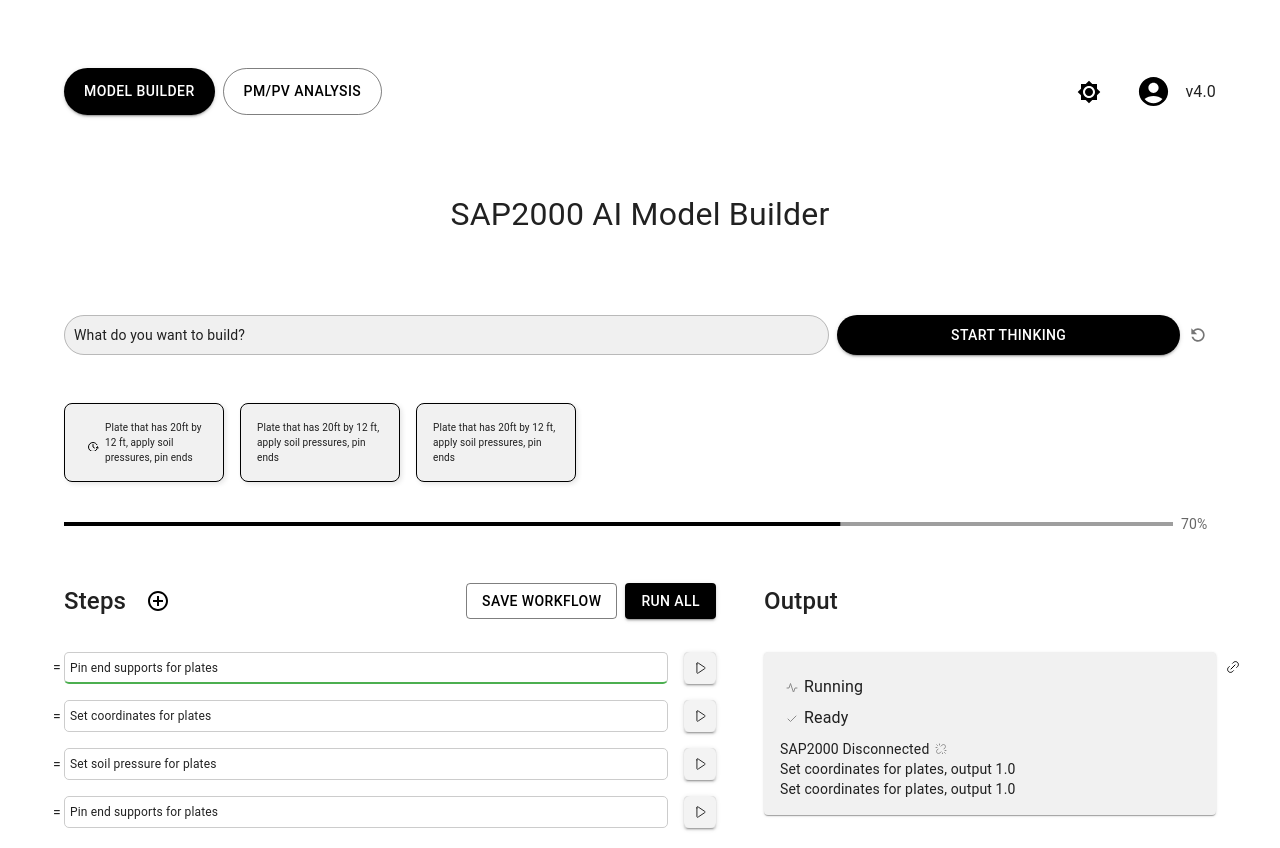
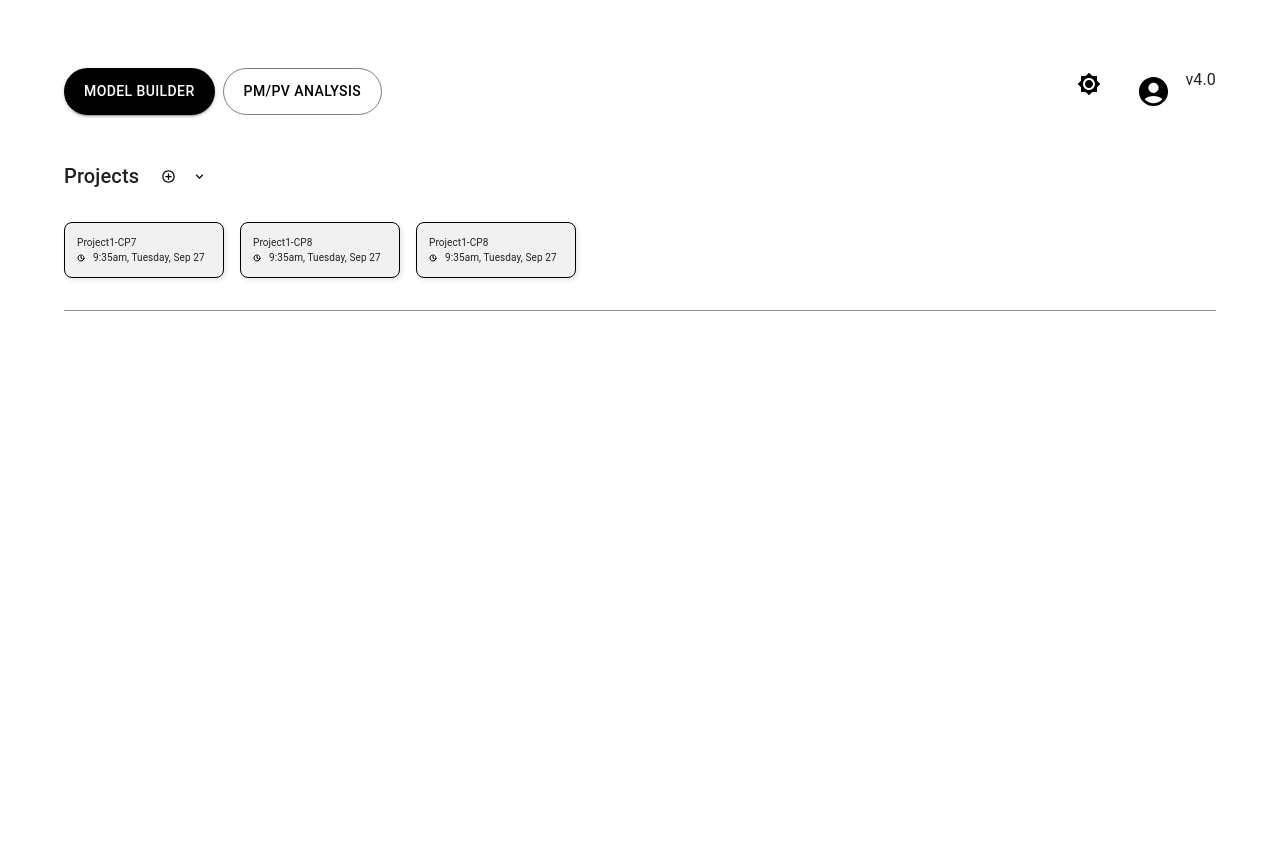
Before and after one commit to BenjaminClerk9938/sap2000-model-builder, a React (Create React App) app: page / in a window 1280 px wide. After the commit the page ends 800 px from the top, so only its background shows below. Built offline with nearby package versions, Linux system fonts and the light colour scheme.

Commit message:
Projects is created

```diff
--- a/src/App.js
+++ b/src/App.js
@@ -17,6 +17,7 @@
 import ModifiedTitle from "./components/ModifiedTitle";
 import InputField from "./components/inputFields";
 import ModifiedProgressBar from "./components/modifiedProgressbar";
+import ProjectsComponent from "./components/ProjectsComponent/index";
 
 function App() {
   const [darkMode, setDarkMode] = useState(false);
@@ -31,27 +32,8 @@
       <CssBaseline />
       <Container sx={{ padding: "20px", maxWidth: "762px" }}>
         <Header darkMode={darkMode} handleThemeChange={handleThemeChange} />
-        <ModifiedTitle />
-        <InputField />
-        <Box display="flex" gap={2} mb={4}>
-          <CardSelector />
-        </Box>
-        <ModifiedProgressBar />
-        {/* Steps and Output Sections */}
-
-        <Grid
-          container
-          spacing={6}
-          display="flex"
-          justifyContent={["center", "space-between"]}
-        >
-          <Grid item xs={12} md={7}>
-            <Steps />
-          </Grid>
-          <Grid item xs={12} md={5}>
-            <Output />
-          </Grid>
-        </Grid>
+        <ProjectsComponent />
+        <div style={{width: "100%", borderBottom: '1px solid #8B8B8B', padding: '1rem 0' }} ></div>
       </Container>
     </ThemeProvider>
   );
--- a/src/components/Header.js
+++ b/src/components/Header.js
@@ -28,7 +28,12 @@
           PM/PV Analysis
         </Button>
       </Box>
-      <Box display="flex" alignItems="center" justifyContent="space-between">
+      <Box
+        display="flex"
+        alignItems="start"
+        textAlign={"left"}
+        justifyContent="space-between"
+      >
         <Button onClick={handleThemeChange} size="small">
           {darkMode ? <Brightness5Icon /> : <Brightness7Icon />}
         </Button>
--- /dev/null
+++ b/src/components/ProjectsComponent/ProjectComponent.js
@@ -0,0 +1,40 @@
+import React from "react";
+import { Card, Typography, Box, Icon } from "@mui/material";
+
+const ProjectComponent = ({ name, time }) => {
+  return (
+    <Card sx={{ padding: 1.5 }} style={{ width: "10rem" }}>
+      <Box display="flex" flexDirection={"column"} alignItems="start" justifyContent={"space-between"} >
+        <Box>
+          <Typography fontSize={"10px"}>Project1-{name}</Typography>
+        </Box>
+        <Box display="flex" alignItems={"center"} gap={".5rem"} >
+          <svg
+            width="8"
+            height="8"
+            viewBox="0 0 8 8"
+            fill="none"
+            xmlns="http://www.w3.org/2000/svg"
+          >
+            <g clip-path="url(#clip0_556_213)">
+              <path
+                d="M7.56667 4.5L6.90017 3.83333L6.23333 4.5M7 4C7 5.65687 5.65687 7 4 7C2.34315 7 1 5.65687 1 4C1 2.34315 2.34315 1 4 1C5.10063 1 6.06283 1.59271 6.58483 2.47636M4 2.33333V4L5 4.66667"
+                stroke="black"
+                stroke-linecap="round"
+                stroke-linejoin="round"
+              />
+            </g>
+            <defs>
+              <clipPath id="clip0_556_213">
+                <rect width="8" height="8" fill="white" />
+              </clipPath>
+            </defs>
+          </svg>
+          <Typography fontSize="10px">{time} </Typography>{" "}
+        </Box>
+      </Box>
+    </Card>
+  );
+};
+
+export default ProjectComponent;
--- /dev/null
+++ b/src/components/ProjectsComponent/ProjectHeader.js
@@ -0,0 +1,47 @@
+import { Box, Button, colors, Typography } from "@mui/material";
+import React from "react";
+import ControlPointIcon from "@mui/icons-material/ControlPoint";
+import ExpandMoreIcon from "@mui/icons-material/ExpandMore";
+
+function ProjectHeader() {
+  return (
+    <Box
+      display="flex"
+      alignItems="center"
+      justifyContent="space-between"
+      paddingBottom="2rem"
+    >
+      <Box
+        display="flex"
+        flexDirection="row"
+        alignItems="center"
+        justifyContent="space-between"
+
+      >
+        <Typography
+          variant="h6"
+          fontSize="20px"
+          lineHeight="24.2px"
+          fontWeight={500}
+          sx={{paddingRight:"14px"}}
+        >
+          Projects
+        </Typography>
+        <Button sx={{ minWidth: "14px" }}>
+          <ControlPointIcon
+            sx={{ width: " 15px", height: "15px" }}
+            fontSize="16px"
+          />
+        </Button>
+        <Button sx={{ minWidth: "14px" }}>
+          <ExpandMoreIcon
+            fontSize="16px"
+            sx={{ width: " 15px", height: "15px" }}
+          />
+        </Button>
+      </Box>
+    </Box>
+  );
+}
+
+export default ProjectHeader;
--- /dev/null
+++ b/src/components/ProjectsComponent/index.js
@@ -0,0 +1,53 @@
+import React, { useState } from "react";
+import { Box, Card, Typography } from "@mui/material";
+import { DndProvider, useDrag, useDrop } from "react-dnd";
+import { HTML5Backend } from "react-dnd-html5-backend";
+import ProjectHeader from "./ProjectHeader";
+import ProjectComponent from "./ProjectComponent";
+// import StepCard from "./StepCard";
+
+// Step type constant for drag-and-dro
+
+const initialComponents = [
+  { title: "CP7", time: "9:35am, Tuesday, Sep 27" },
+  { title: "CP8", time: "9:35am, Tuesday, Sep 27" },
+  { title: "CP8", time: "9:35am, Tuesday, Sep 27" },
+];
+
+function ProjectsComponent() {
+  const [components, setComponents] = useState(initialComponents);
+
+  return (
+    <DndProvider backend={HTML5Backend}>
+      <Box>
+        <ProjectHeader />
+        <Box
+          display="flex"
+          flexDirection="row"
+          flexWrap="wrap"
+          gap={2}
+          sx={{
+            "& .MuiCard-root": {
+              // Target all direct children with class 'MuiCard-root'
+              // Example styles:
+              border: "1px solid black",
+              borderRadius: "8px",
+              boxShadow: "2px 2px 5px rgba(0, 0, 0, 0.1)",
+            },
+          }}
+        >
+          {components.map((project, index) => (
+            <ProjectComponent
+              key={index}
+              name={project.title}
+              time={project.time}
+              index={index}
+            />
+          ))}
+        </Box>
+      </Box>
+    </DndProvider>
+  );
+}
+
+export default ProjectsComponent;
```
